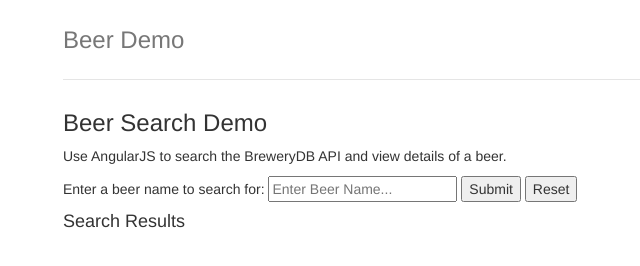
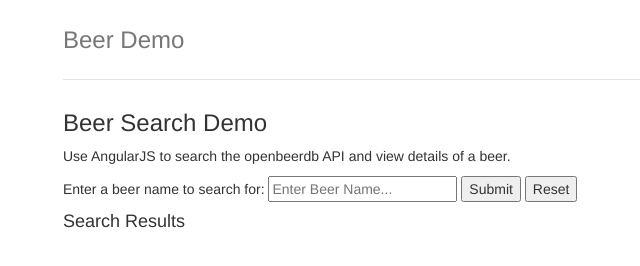
Before and after one commit to MyTbeerDrinker/beerdemo, a website: page app/index.html in a window 1280 px wide. Shown: the full height of the page, 227-867 px from the left. Drawn offline with nearby package versions, Linux system fonts and the light colour scheme; some packages are replaced by stand-ins of ours.

Commit message:
updated docs

```diff
--- a/app/index.html
+++ b/app/index.html
@@ -13,7 +13,7 @@
       </div>
 
       <h3>Beer Search Demo</h3>
-      <p>Use AngularJS to search the BreweryDB API and view details of a beer.</p>
+      <p>Use AngularJS to search the openbeerdb API and view details of a beer.</p>
 
       <div ng-view=""></div>
 
```
Also changed, not shown: README.md.
